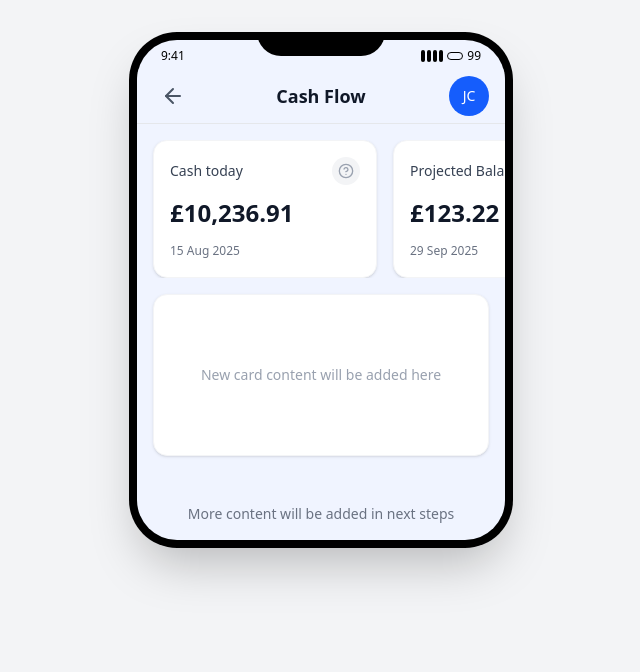
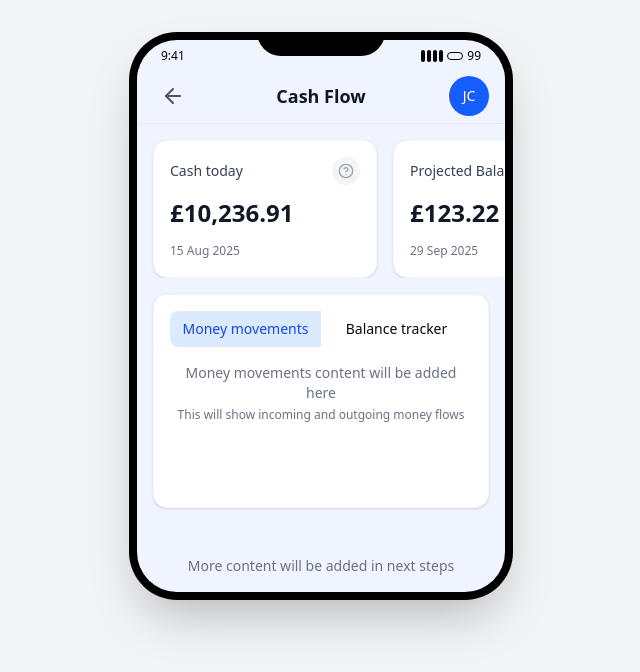
Before and after one commit to h8inc/tide-mocks, a Next.js app: page /cash-flow in a window 1280 px wide. Shown: the top 672 px of the page, without its empty margins (319-959 px from the left). Built offline with nearby package versions, Linux system fonts and the light colour scheme.

Commit message:
Add toggle card with Money Movements/Balance Tracker tabs - shadcn toggle group component with interactive content switching

```diff
--- a/package.json
+++ b/package.json
@@ -13,6 +13,8 @@
     "@radix-ui/react-progress": "^1.1.7",
     "@radix-ui/react-separator": "^1.1.7",
     "@radix-ui/react-slot": "^1.2.3",
+    "@radix-ui/react-toggle": "^1.1.10",
+    "@radix-ui/react-toggle-group": "^1.1.11",
     "@tailwindcss/postcss": "^4.1.12",
     "autoprefixer": "^10.4.21",
     "class-variance-authority": "^0.7.1",
--- a/src/app/cash-flow/page.tsx
+++ b/src/app/cash-flow/page.tsx
@@ -1,5 +1,6 @@
 import { MobileHeader } from "@/components/features/cash-flow/MobileHeader"
 import { TilesGallery, defaultTiles } from "@/components/features/cash-flow/TilesGallery"
+import { ToggleCard } from "@/components/features/cash-flow/ToggleCard"
 
 export default function CashFlowPage() {
   return (
@@ -42,15 +43,8 @@ export default function CashFlowPage() {
               {/* Spacing after tiles gallery */}
               <div className="h-4"></div>
 
-              {/* New Card Below Gallery */}
-              <div className="mx-4">
-                <div className="bg-white rounded-xl p-4 shadow-sm border border-gray-100">
-                  {/* Empty content for now */}
-                  <div className="h-32 flex items-center justify-center">
-                    <p className="text-gray-400 text-sm">New card content will be added here</p>
-                  </div>
-                </div>
-              </div>
+              {/* Toggle Card with Money Movements/Balance Tracker */}
+              <ToggleCard />
 
               {/* Content Area - Empty for now, just showing header and tiles */}
               <div className="flex-1 p-4">
--- /dev/null
+++ b/src/components/features/cash-flow/ToggleCard.tsx
@@ -0,0 +1,56 @@
+"use client"
+
+import React, { useState } from "react"
+import { ToggleGroup, ToggleGroupItem } from "@/components/ui/toggle-group"
+
+export function ToggleCard() {
+  const [activeTab, setActiveTab] = useState("money-movements")
+
+  return (
+    <div className="mx-4">
+      <div className="bg-white rounded-xl p-4 shadow-sm border border-gray-100">
+        {/* Toggle Group */}
+        <div className="mb-4">
+          <ToggleGroup
+            type="single"
+            value={activeTab}
+            onValueChange={(value) => value && setActiveTab(value)}
+            className="grid grid-cols-2 w-full"
+          >
+            <ToggleGroupItem
+              value="money-movements"
+              className="data-[state=on]:bg-blue-100 data-[state=on]:text-blue-700 data-[state=on]:font-medium rounded-l-lg rounded-r-none border-r-0"
+            >
+              Money movements
+            </ToggleGroupItem>
+            <ToggleGroupItem
+              value="balance-tracker"
+              className="data-[state=on]:bg-blue-100 data-[state=on]:text-blue-700 data-[state=on]:font-medium rounded-l-lg rounded-r-none border-l-0"
+            >
+              Balance tracker
+            </ToggleGroupItem>
+          </ToggleGroup>
+        </div>
+
+        {/* Content Area */}
+        <div className="min-h-[8rem]">
+          {activeTab === "money-movements" ? (
+            <div className="space-y-4">
+              <div className="text-center text-gray-500">
+                <p className="text-sm">Money movements content will be added here</p>
+                <p className="text-xs mt-1">This will show incoming and outgoing money flows</p>
+              </div>
+            </div>
+          ) : (
+            <div className="space-y-4">
+              <div className="text-center text-gray-500">
+                <p className="text-sm">Balance tracker content will be added here</p>
+                <p className="text-xs mt-1">This will show balance tracking and projections</p>
+              </div>
+            </div>
+          )}
+        </div>
+      </div>
+    </div>
+  )
+}
--- /dev/null
+++ b/src/components/ui/toggle-group.tsx
@@ -0,0 +1,73 @@
+"use client"
+
+import * as React from "react"
+import * as ToggleGroupPrimitive from "@radix-ui/react-toggle-group"
+import { type VariantProps } from "class-variance-authority"
+
+import { cn } from "@/lib/utils"
+import { toggleVariants } from "@/components/ui/toggle"
+
+const ToggleGroupContext = React.createContext<
+  VariantProps<typeof toggleVariants>
+>({
+  size: "default",
+  variant: "default",
+})
+
+function ToggleGroup({
+  className,
+  variant,
+  size,
+  children,
+  ...props
+}: React.ComponentProps<typeof ToggleGroupPrimitive.Root> &
+  VariantProps<typeof toggleVariants>) {
+  return (
+    <ToggleGroupPrimitive.Root
+      data-slot="toggle-group"
+      data-variant={variant}
+      data-size={size}
+      className={cn(
+        "group/toggle-group flex w-fit items-center rounded-md data-[variant=outline]:shadow-xs",
+        className
+      )}
+      {...props}
+    >
+      <ToggleGroupContext.Provider value={{ variant, size }}>
+        {children}
+      </ToggleGroupContext.Provider>
+    </ToggleGroupPrimitive.Root>
+  )
+}
+
+function ToggleGroupItem({
+  className,
+  children,
+  variant,
+  size,
+  ...props
+}: React.ComponentProps<typeof ToggleGroupPrimitive.Item> &
+  VariantProps<typeof toggleVariants>) {
+  const context = React.useContext(ToggleGroupContext)
+
+  return (
+    <ToggleGroupPrimitive.Item
+      data-slot="toggle-group-item"
+      data-variant={context.variant || variant}
+      data-size={context.size || size}
+      className={cn(
+        toggleVariants({
+          variant: context.variant || variant,
+          size: context.size || size,
+        }),
+        "min-w-0 flex-1 shrink-0 rounded-none shadow-none first:rounded-l-md last:rounded-r-md focus:z-10 focus-visible:z-10 data-[variant=outline]:border-l-0 data-[variant=outline]:first:border-l",
+        className
+      )}
+      {...props}
+    >
+      {children}
+    </ToggleGroupPrimitive.Item>
+  )
+}
+
+export { ToggleGroup, ToggleGroupItem }
--- /dev/null
+++ b/src/components/ui/toggle.tsx
@@ -0,0 +1,47 @@
+"use client"
+
+import * as React from "react"
+import * as TogglePrimitive from "@radix-ui/react-toggle"
+import { cva, type VariantProps } from "class-variance-authority"
+
+import { cn } from "@/lib/utils"
+
+const toggleVariants = cva(
+  "inline-flex items-center justify-center gap-2 rounded-md text-sm font-medium hover:bg-muted hover:text-muted-foreground disabled:pointer-events-none disabled:opacity-50 data-[state=on]:bg-accent data-[state=on]:text-accent-foreground [&_svg]:pointer-events-none [&_svg:not([class*='size-'])]:size-4 [&_svg]:shrink-0 focus-visible:border-ring focus-visible:ring-ring/50 focus-visible:ring-[3px] outline-none transition-[color,box-shadow] aria-invalid:ring-destructive/20 dark:aria-invalid:ring-destructive/40 aria-invalid:border-destructive whitespace-nowrap",
+  {
+    variants: {
+      variant: {
+        default: "bg-transparent",
+        outline:
+          "border border-input bg-transparent shadow-xs hover:bg-accent hover:text-accent-foreground",
+      },
+      size: {
+        default: "h-9 px-2 min-w-9",
+        sm: "h-8 px-1.5 min-w-8",
+        lg: "h-10 px-2.5 min-w-10",
+      },
+    },
+    defaultVariants: {
+      variant: "default",
+      size: "default",
+    },
+  }
+)
+
+function Toggle({
+  className,
+  variant,
+  size,
+  ...props
+}: React.ComponentProps<typeof TogglePrimitive.Root> &
+  VariantProps<typeof toggleVariants>) {
+  return (
+    <TogglePrimitive.Root
+      data-slot="toggle"
+      className={cn(toggleVariants({ variant, size, className }))}
+      {...props}
+    />
+  )
+}
+
+export { Toggle, toggleVariants }
```
Also changed, not shown: 1 other file (tests, documents, lock files or other folders).
